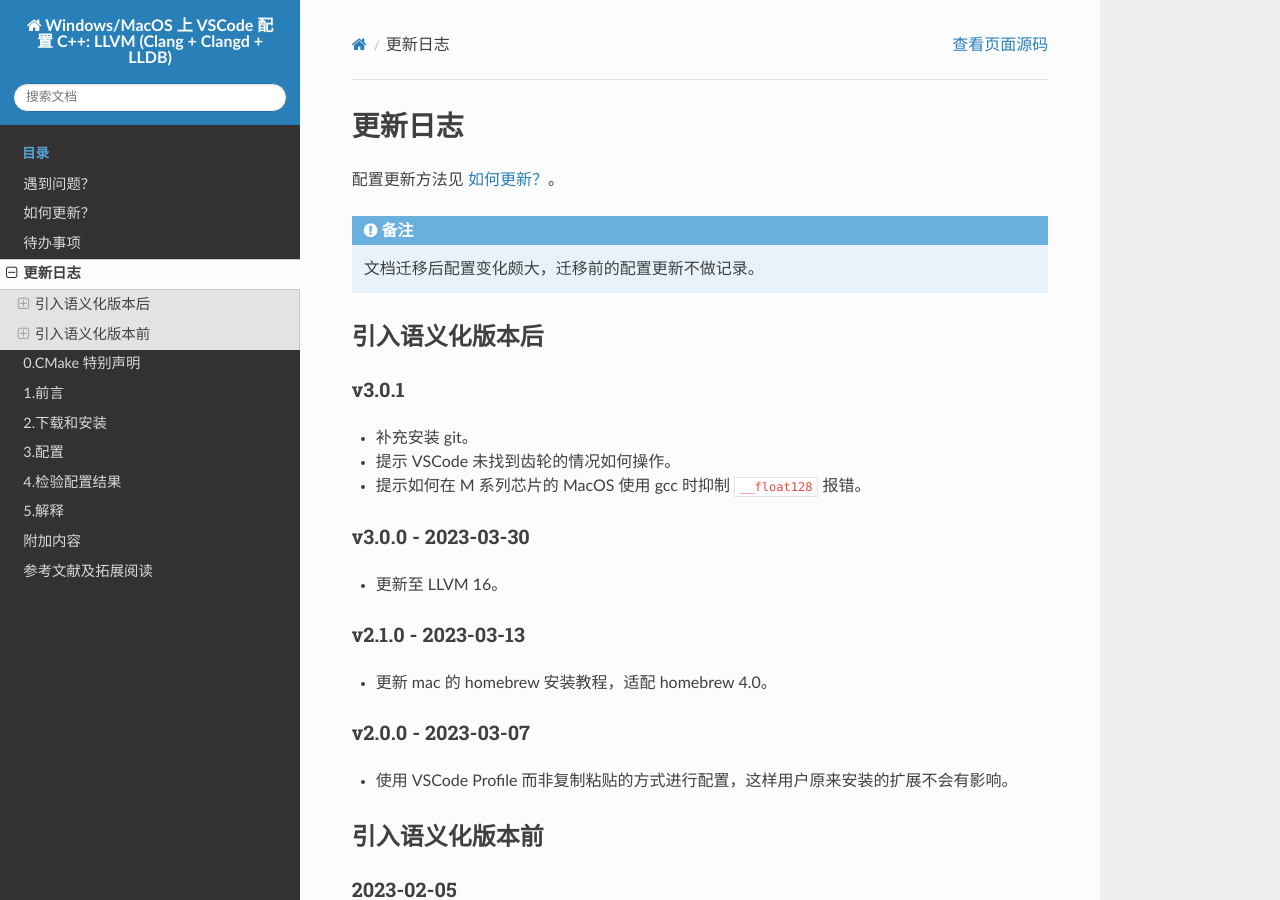
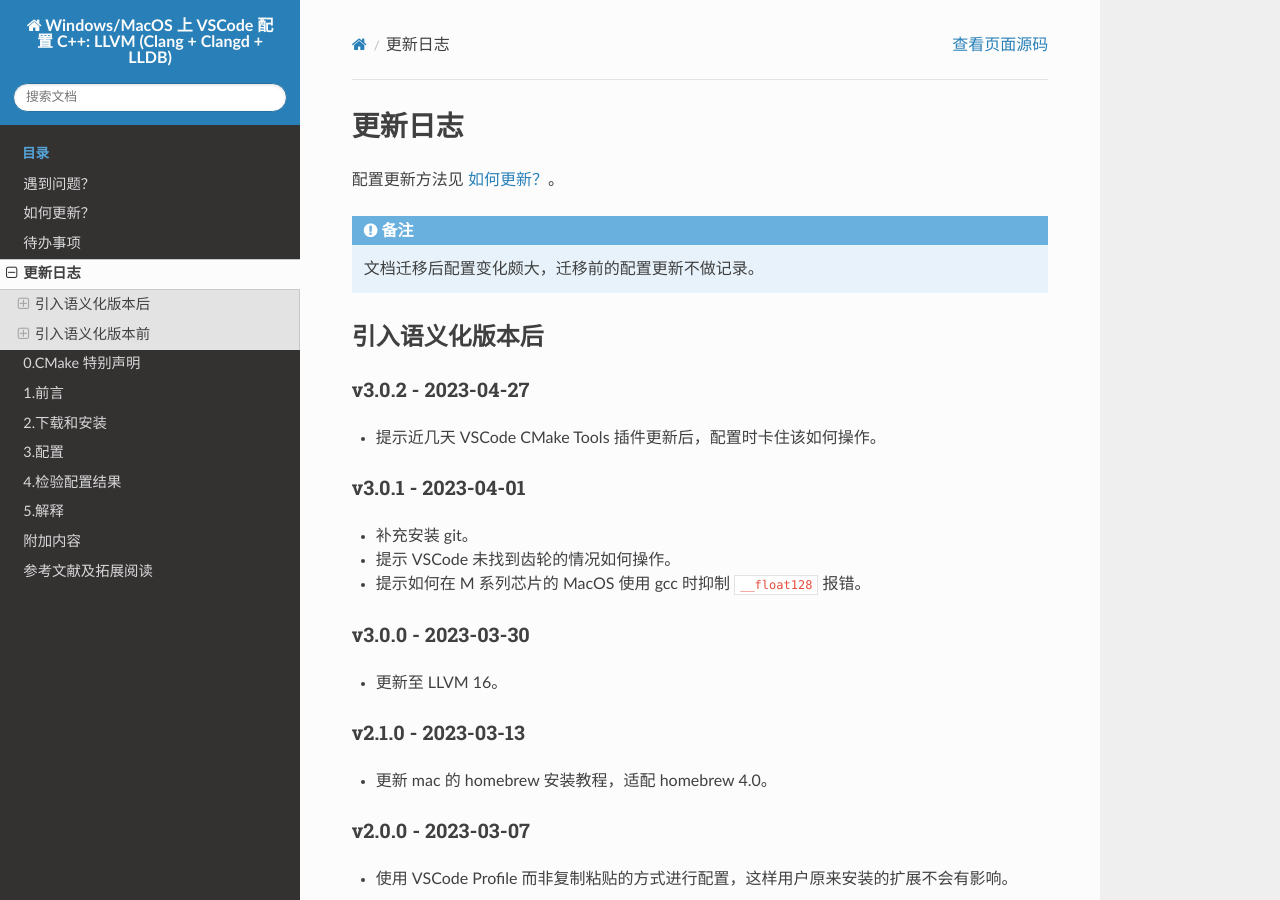
Before and after one commit to FeignClaims/vscode_cpp_starter, a Sphinx documentation site: the page built from docs/source/changelog.rst, in a window 1280 px wide and 900 px high. Built offline with Sphinx 7.4.7 and the Read the Docs theme 2.0.0, drawn with Linux system fonts in a browser that asks for light colours.

Commit message:
提示近几天 VSCode CMake Tools 插件更新后，配置时卡住该如何操作

```diff
--- a/docs/source/changelog.rst
+++ b/docs/source/changelog.rst
@@ -11,7 +11,13 @@
 引入语义化版本后
 ****************
 
-v3.0.1
+v3.0.2 - 2023-04-27
+=====================
+
+- 提示近几天 VSCode CMake Tools 插件更新后，配置时卡住该如何操作。
+
+
+v3.0.1 - 2023-04-01
 =====================
 
 - 补充安装 git。
--- a/docs/source/configure.rst
+++ b/docs/source/configure.rst
@@ -71,6 +71,10 @@
 - Windows：选择 Clang 即可，请注意选择 **msys2 安装路径** （默认为 C:\\msys64 ）下的版本。
 - MacOS：系统自带有 Clang 编译器，请注意选择 **homebrew** 路径下的版本。
 
+.. note::
+
+  2023-04-27 左右，VSCode CMake Tools 有更新，这一步运行时可能卡在 ``[main] Configuring project: cpp_starter``。请尝试 **重新启动 VSCode** 或 **多次执行【CMake: 配置】**。
+
 .. figure:: /_img/MacOS_选择编译器.png
 
    MacOS 选择 homebrew 路径下的编译器
```
